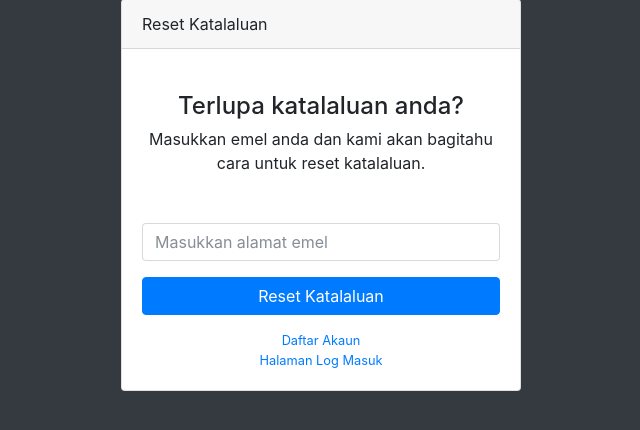
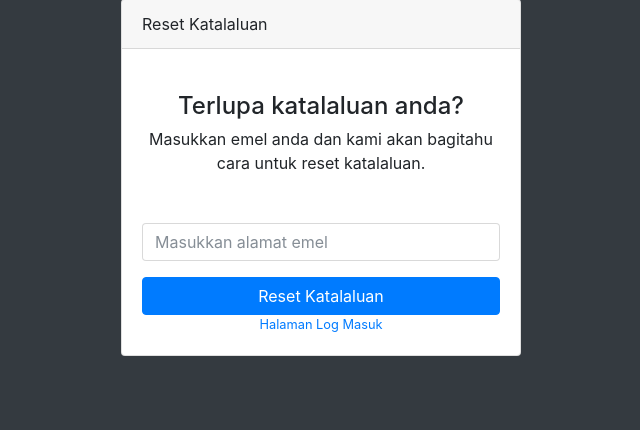
Before and after one commit to mimiosman/sugarglider, a PHP site: page /forgot-password.php in a window 1280 px wide. Shown: the part 49-479 px from the top of the page, without its empty margins (319-959 px from the left). Run offline with PHP 8.4, Linux system fonts and the light colour scheme.

Commit message:
remove daftar

```diff
--- a/forgot-password.php
+++ b/forgot-password.php
@@ -50,7 +50,7 @@
         }
         ?>
         <div class="text-center">
-          <a class="d-block small mt-3" href="register.php">Daftar Akaun</a>
+          <!-- <a class="d-block small mt-3" href="register.php">Daftar Akaun</a> -->
           <a class="d-block small" href="login.php">Halaman Log Masuk</a>
         </div>
       </div>
```
